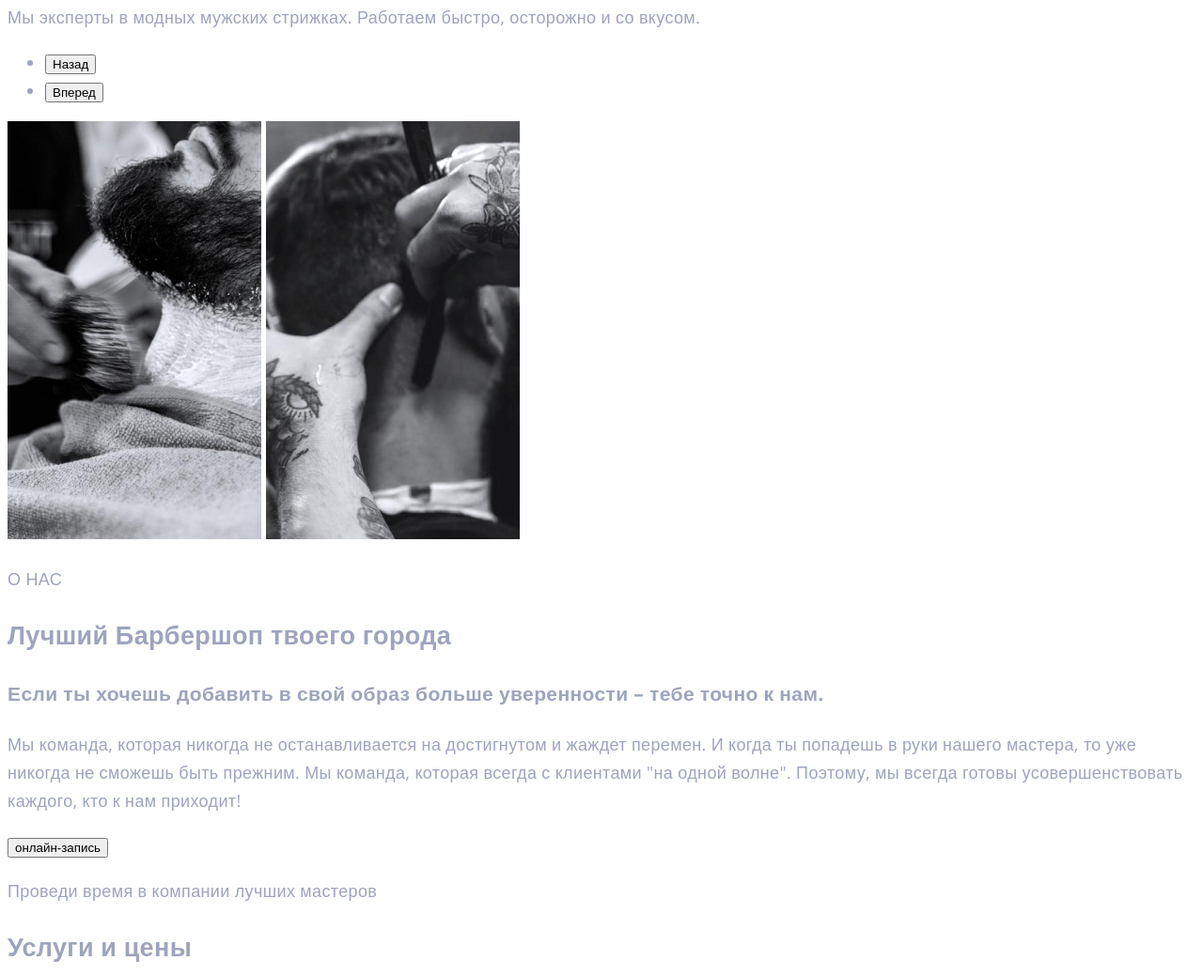
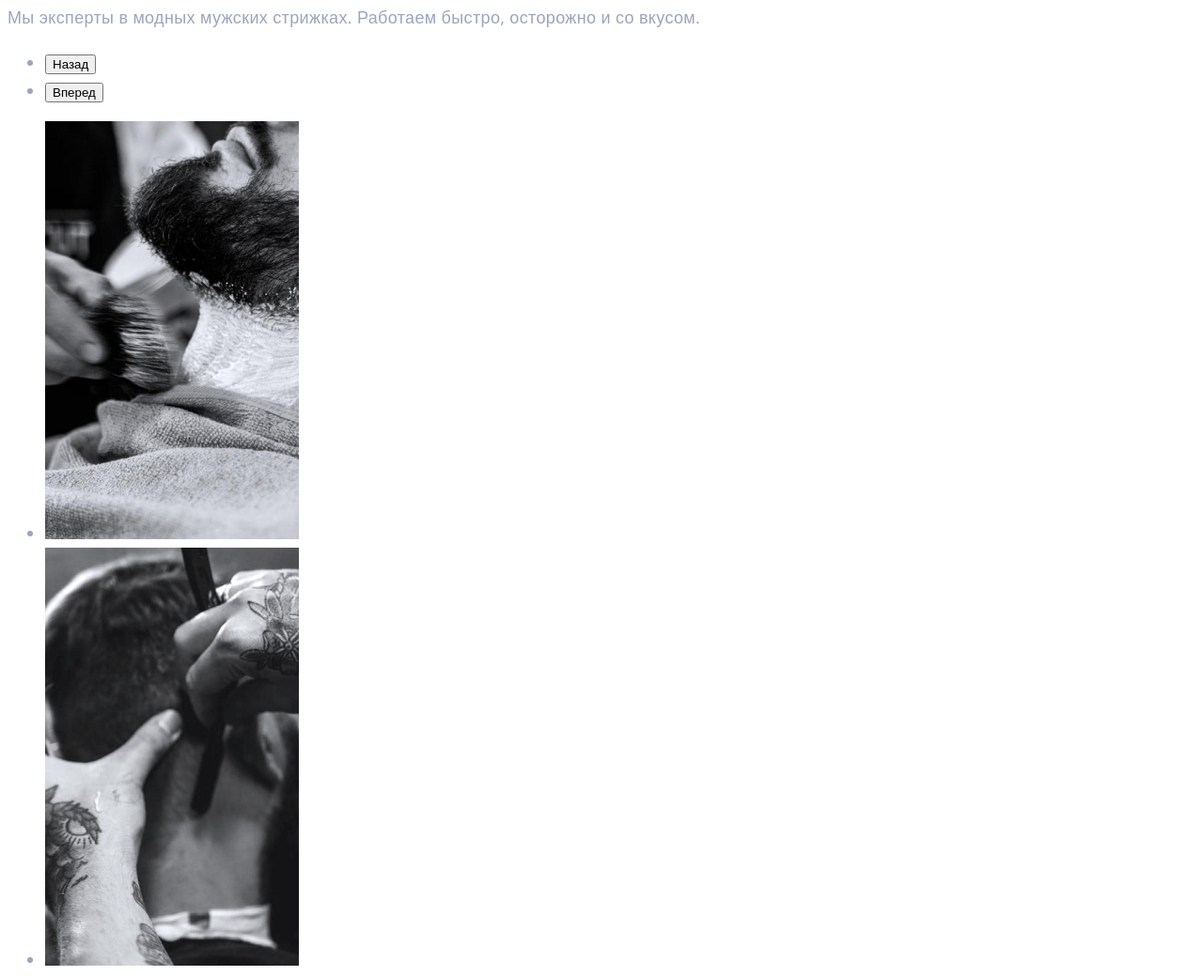
Before and after one commit to lgayda/barbershop-2, a plain HTML site: page index.html in a window 1280 px wide. Shown: the part 471-1510 px from the top of the page at 94% size. Drawn offline with nearby package versions, Linux system fonts and the light colour scheme.

Commit message:
Update index.html

```diff
--- a/index.html
+++ b/index.html
@@ -63,9 +63,15 @@
       </ul>
     </section>
     <!-- Секція О нас -->
-    <section>
-      <img src="./images/about/photo-1.jpg" alt="">
-      <img src="./images/about/photo-2.jpg" alt="">
+    <section class="about">
+      <ul>
+        <li>
+          <img src="./images/about/photo-1.jpg" alt="">
+        </li>
+        <li>
+          <img src="./images/about/photo-2.jpg" alt="">
+        </li>
+      </ul>
       <p>О НАС</p>
       <h2>Лучший Барбершоп твоего города</h2>
       <h3>
```
